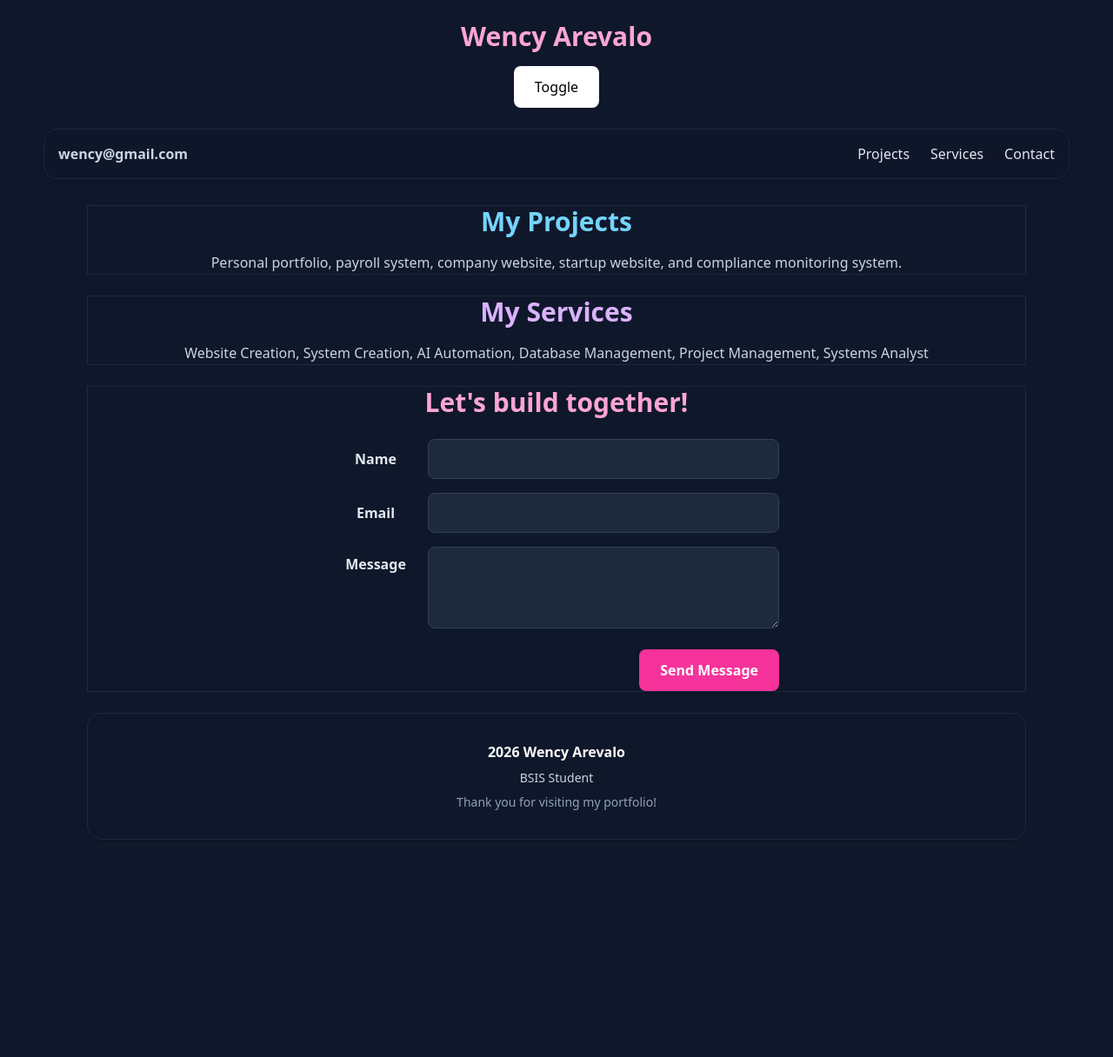
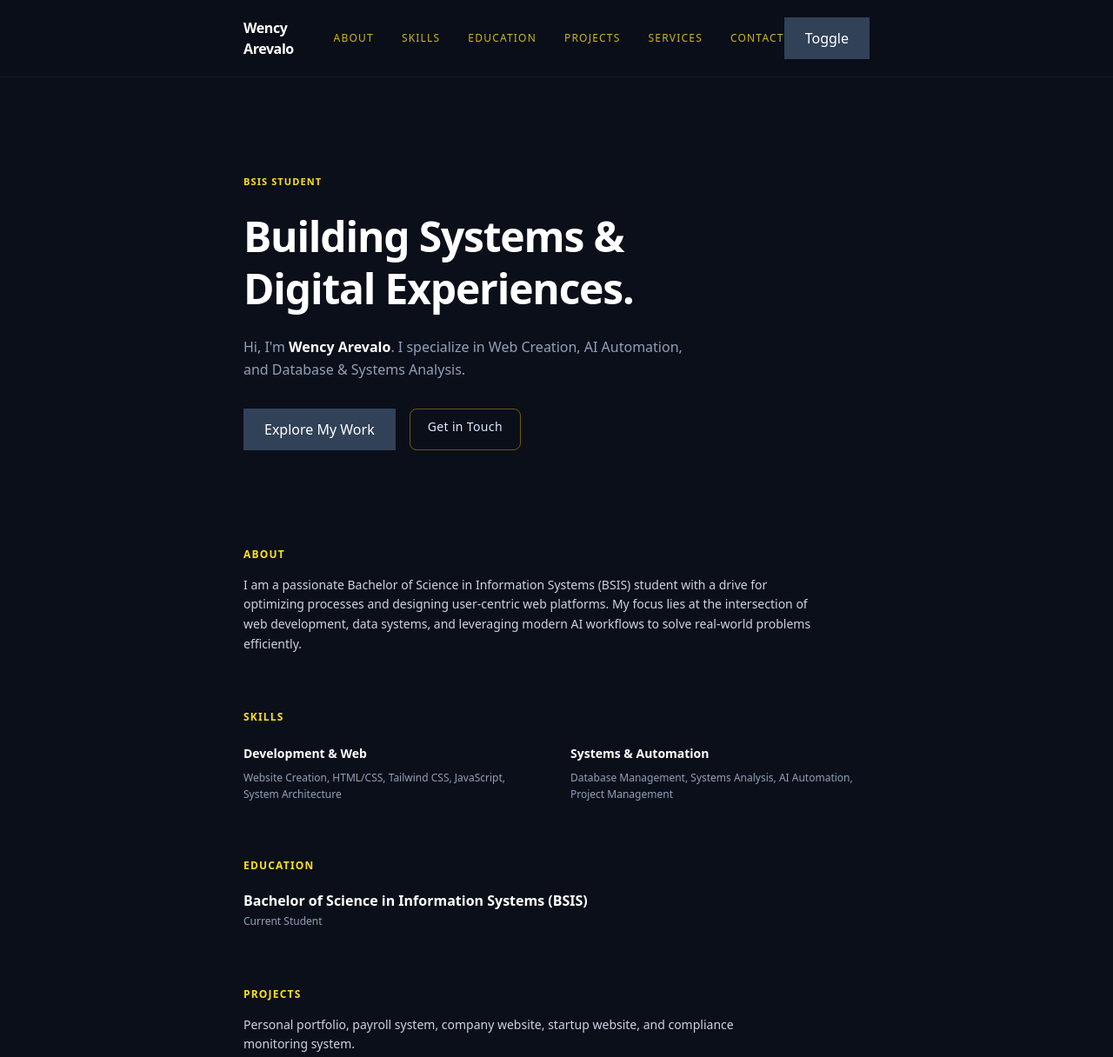
Before and after one commit to c20245792arevalo-stack/wency, a plain HTML site: page index.html in a window 1280 px wide. Shown: the top 1216 px of the page at 87% size. Before the commit the page ends 996 px from the top, so only its background shows below. Drawn offline with nearby package versions, Linux system fonts and the light colour scheme.

Commit message:
Tailwind Advance

```diff
--- a/index.html
+++ b/index.html
@@ -1,100 +1,155 @@
-
 <!DOCTYPE html>
 <html lang="en" class="dark">
 <head>
     <meta charset="UTF-8">
     <meta name="viewport" content="width=device-width, initial-scale=1.0">
-    <title>My Portfolio</title>
+    <title>My Portfolio </title>
 
     <script src="https://cdn.jsdelivr.net/npm/@tailwindcss/browser@4"></script>
 
     <style type="text/tailwindcss">
         @custom-variant dark (&:where(.dark, .dark *));
+
+        @layer components {
+            .btn-primary {
+                @apply px-6 py-3 bg-yellow-800 text-white hover:bg-orange-400 transition-colors dark:bg-slate-700;
+            }
+        }
     </style>
 </head>
 
-<body class="text-center dark:bg-slate-900 bg-white text-slate-900 dark:text-white"></body>
+<body class="bg-[#120a2a] dark:bg-[#0b0f19] text-blue-100 min-h-screen font-sans antialiased transition-colors duration-300">
 
-    <h1 class="text-3xl font-bold text-pink-500 dark:text-pink-300 mt-6">
-        Wency Arevalo
-    </h1>
+    <!-- Minimal Header -->
+    <header class="sticky top-0 z-50 bg-[#120a2a]/90 dark:bg-[#0b0f19]/90 backdrop-blur-md border-b border-blue-900/30 dark:border-slate-800/60">
+        <nav class="max-w-3xl mx-auto px-6 py-5 flex justify-between items-center">
+            <a href="#" class="font-bold text-white text-base tracking-tight hover:text-yellow-300 transition-colors">Wency Arevalo</a>
 
-    <!-- Dark Mode Toggle Button -->
-    <button id="toggledark" class="toggledark mt-4 bg-black text-white dark:bg-white dark:text-black px-6 py-3 border-none rounded-lg transition-colors duration-300 cursor-pointer">
-        Toggle
-    </button>
+            <ul class="hidden md:flex gap-8 list-none p-0 m-0 text-xs uppercase tracking-widest font-medium">
+                <li><a href="#about" class="text-yellow-300/80 hover:text-yellow-300 transition-colors">About</a></li>
+                <li><a href="#skills" class="text-yellow-300/80 hover:text-yellow-300 transition-colors">Skills</a></li>
+                <li><a href="#education" class="text-yellow-300/80 hover:text-yellow-300 transition-colors">Education</a></li>
+                <li><a href="#projects" class="text-yellow-300/80 hover:text-yellow-300 transition-colors">Projects</a></li>
+                <li><a href="#services" class="text-yellow-300/80 hover:text-yellow-300 transition-colors">Services</a></li>
+                <li><a href="#contact" class="text-yellow-300/80 hover:text-yellow-300 transition-colors">Contact</a></li>
+            </ul>
 
-    <!-- Navigation Header -->
-    <header class="mt-6">
-        <nav class="flex justify-between items-center mx-[50px] max-sm:flex-col max-sm:gap-[15px] p-4 bg-white/80 dark:bg-slate-900/80 backdrop-blur-md rounded-2xl shadow-sm border border-white/50 dark:border-slate-800">
-            <span class="font-semibold text-slate-600 dark:text-slate-300">wency@gmail.com</span>
-            <ul class="list-none flex gap-[24px] p-0 m-0 max-sm:flex-col max-sm:text-center">
-                <li><a href="#projects" class="font-medium text-slate-700 dark:text-slate-200 hover:text-sky-600 transition-colors">Projects</a></li>
-                <li><a href="#services" class="font-medium text-slate-700 dark:text-slate-200 hover:text-purple-600 transition-colors">Services</a></li>
-                <li><a href="#contact" class="font-medium text-slate-700 dark:text-slate-200 hover:text-pink-600 transition-colors">Contact</a></li>
-            </ul>
+            <button class="toggledark btn-primary">
+                Toggle
+            </button>
         </nav>
     </header>
 
-    <!-- Main Content Container -->
-    <main class="flex flex-col gap-6 px-[50px] py-[30px] mx-[50px] max-sm:px-[15px] max-sm:mx-[10px]">
+    <main class="max-w-3xl mx-auto px-6 py-16 flex flex-col gap-16">
 
-        <!-- Section 1: Projects -->
-        <section id="projects" class="border bg-gray-300 dark:border-slate-800 dark:bg-slate-900">
-            <h2 class="text-3xl font-extrabold text-slate-900 dark:text-sky-300 mb-4 text-center">My Projects</h2>
-            <p class="leading-relaxed text-slate-800 dark:text-slate-300 font-normal">Personal portfolio, payroll system, company website, startup website, and compliance monitoring system.</p>
+        <section id="hero" class="py-12 flex flex-col items-start gap-6">
+            <span class="text-[11px] uppercase tracking-widest text-yellow-300 font-semibold">
+                BSIS Student
+            </span>
+
+            <h1 class="text-4xl sm:text-5xl font-bold text-white tracking-tight leading-tight max-w-xl">
+                Building Systems & Digital Experiences.
+            </h1>
+
+            <!-- 30% Secondary Text Color: Vibrant Blue Accent Text -->
+            <p class="text-blue-200 dark:text-slate-400 text-base max-w-lg font-normal leading-relaxed">
+                Hi, I'm <strong class="text-white font-semibold">Wency Arevalo</strong>. I specialize in Web Creation, AI Automation, and Database & Systems Analysis.
+            </p>
+
+            <div class="flex flex-wrap gap-4 mt-2">
+                <a href="#projects" class="btn-primary">Explore My Work</a>
+                <a href="#contact" class="border border-yellow-400/40 text-blue-100 hover:bg-yellow-600/20 px-5 py-2.5 rounded-lg text-sm font-medium tracking-wide transition-colors duration-200">
+                    Get in Touch
+                </a>
+            </div>
         </section>
 
-        <!-- Section 2: Services -->
-        <section id="services" class="border bg-gray-300 dark:border-slate-800 dark:bg-slate-900">
-            <h2 class="text-3xl font-extrabold text-slate-900 dark:text-purple-300 mb-4">My Services</h2>
-            <p class="leading-relaxed text-slate-800 dark:text-slate-300 font-normal">Website Creation, System Creation, AI Automation, Database Management, Project Management, Systems Analyst</p>
+        <section id="about" class="card-section">
+            <h2 class="text-xs uppercase tracking-widest font-semibold text-yellow-300 mb-4">About</h2>
+            <p class="text-blue-100/90 dark:text-slate-300 leading-relaxed text-sm max-w-2xl">
+                I am a passionate Bachelor of Science in Information Systems (BSIS) student with a drive for optimizing processes and designing user-centric web platforms. My focus lies at the intersection of web development, data systems, and leveraging modern AI workflows to solve real-world problems efficiently.
+            </p>
         </section>
 
+        <section id="skills" class="card-section">
+            <h2 class="text-xs uppercase tracking-widest font-semibold text-yellow-300 mb-6">Skills</h2>
+            <div class="grid grid-cols-1 sm:grid-cols-2 gap-8">
+                <div>
+                    <h3 class="font-semibold text-white text-sm mb-2">Development & Web</h3>
+                    <p class="text-xs text-blue-200/80 dark:text-slate-400 leading-relaxed">Website Creation, HTML/CSS, Tailwind CSS, JavaScript, System Architecture</p>
+                </div>
+                <div>
+                    <h3 class="font-semibold text-white text-sm mb-2">Systems & Automation</h3>
+                    <p class="text-xs text-blue-200/80 dark:text-slate-400 leading-relaxed">Database Management, Systems Analysis, AI Automation, Project Management</p>
+                </div>
+            </div>
+        </section>
 
-        <!-- Section 3: Contact -->
-        <section id="contact" class="border bg-gray-300 dark:border-slate-800 dark:bg-slate-900">
-            <h2 class="text-3xl font-extrabold text-slate-900 dark:text-pink-300 mb-6 text-center">Let's build together!</h2>
+        <section id="education" class="card-section">
+            <h2 class="text-xs uppercase tracking-widest font-semibold text-yellow-300 mb-4">Education</h2>
+            <div class="py-1">
+                <h3 class="text-base font-semibold text-white">Bachelor of Science in Information Systems (BSIS)</h3>
+                <p class="text-xs text-blue-200/80 dark:text-slate-400 mt-1">Current Student</p>
+            </div>
+        </section>
 
-            <form action="#" class="flex flex-col gap-4 w-full max-w-lg mx-auto">
-                <div class="flex flex-row items-center gap-3 max-sm:flex-col max-sm:items-start">
-                    <label for="name" class="font-semibold text-slate-800 dark:text-slate-200 w-24 shrink-0">Name</label>
-                    <input type="text" id="name" name="name" required class="flex-1 w-full p-2.5 bg-white dark:bg-slate-800 dark:text-white border border-gray-400 dark:border-slate-700 rounded-lg focus:outline-none focus:ring-2 focus:ring-pink-400">
+        <section id="projects" class="card-section">
+            <h2 class="text-xs uppercase tracking-widest font-semibold text-yellow-300 mb-4">Projects</h2>
+            <p class="text-blue-100/90 dark:text-slate-300 leading-relaxed text-sm mb-6 max-w-xl">
+                Personal portfolio, payroll system, company website, startup website, and compliance monitoring system.
+            </p>
+            <a href="#contact" class="btn-primary">View Work</a>
+        </section>
+
+        <section id="services" class="card-section">
+            <h2 class="text-xs uppercase tracking-widest font-semibold text-yellow-300 mb-4">Services</h2>
+            <p class="text-blue-100/90 dark:text-slate-300 leading-relaxed text-sm">
+                Website Creation • System Creation • AI Automation • Database Management • Project Management • Systems Analyst
+            </p>
+        </section>
+
+        <section id="contact" class="card-section">
+            <h2 class="text-xs uppercase tracking-widest font-semibold text-yellow-300 mb-6">Contact</h2>
+
+            <form action="#" class="flex flex-col gap-5 w-full max-w-md">
+                <div class="flex flex-col gap-1">
+                    <label for="name" class="text-xs text-blue-200 uppercase tracking-wider">Name</label>
+                    <input type="text" id="name" name="name" required class="minimal-input">
                 </div>
 
-                <div class="flex flex-row items-center gap-3 max-sm:flex-col max-sm:items-start">
-                    <label for="email" class="font-semibold text-slate-800 dark:text-slate-200 w-24 shrink-0">Email</label>
-                    <input type="email" name="email" id="email" required class="flex-1 w-full p-2.5 bg-white dark:bg-slate-800 dark:text-white border border-gray-400 dark:border-slate-700 rounded-lg focus:outline-none focus:ring-2 focus:ring-pink-400">
+                <div class="flex flex-col gap-1">
+                    <label for="email" class="text-xs text-blue-200 uppercase tracking-wider">Email</label>
+                    <input type="email" name="email" id="email" required class="minimal-input">
                 </div>
 
-                <div class="flex flex-row items-start gap-3 max-sm:flex-col">
-                    <label for="message" class="font-semibold text-slate-800 dark:text-slate-200 w-24 shrink-0 pt-2">Message</label>
-                    <textarea name="message" id="message" rows="3" required class="flex-1 w-full p-2.5 bg-white dark:bg-slate-800 dark:text-white border border-gray-400 dark:border-slate-700 rounded-lg focus:outline-none focus:ring-2 focus:ring-pink-400"></textarea>
+                <div class="flex flex-col gap-1">
+                    <label for="message" class="text-xs text-blue-200 uppercase tracking-wider">Message</label>
+                    <textarea name="message" id="message" rows="4" required class="minimal-input"></textarea>
                 </div>
 
-                <div class="flex justify-end mt-2 max-sm:justify-center">
-                    <button type="submit" class="bg-pink-600 dark:bg-pink-500 text-white px-6 py-3 rounded-lg font-semibold shadow hover:bg-pink-700 dark:hover:bg-pink-600 transition-colors cursor-pointer">
-                        Send Message
-                    </button>
-                </div>
+                <button type="submit" class="btn-primary w-full mt-2">
+                    Send Message
+                </button>
             </form>
         </section>
 
-        <!-- Section 7: Footer (wrapped in <section id="footer"> as requested) -->
-        <section id="footer" class="border bg-gray-300 dark:border-slate-800 dark:bg-slate-900 p-8 max-sm:p-5 rounded-2xl shadow-sm text-center">
-            <p class="font-semibold text-slate-900 dark:text-white">2026 Wency Arevalo</p>
-            <p class="text-sm text-slate-700 dark:text-slate-300 mt-2">BSIS Student</p>
-            <p class="text-sm text-slate-600 dark:text-slate-400 mt-2">Thank you for visiting my portfolio!</p>
-        </section>
+        <!-- Section: Footer -->
+        <footer id="footer" class="w-full bg-[#0a051b] dark:bg-[#070a11] border-t border-blue-900/40 dark:border-slate-800/80 mt-16 transition-colors duration-300">
+        <div class="max-w-3xl mx-auto px-6 py-8 flex flex-col sm:flex-row justify-between items-center text-xs text-blue-200/70 dark:text-slate-400 gap-2">
+            <p>© 2026 Wency Arevalo</p>
+            <p>BSIS Student • Portfolio</p>
+        </div>
+    </footer>
+
 
     </main>
 
-    <!-- JavaScript for Toggle Button -->
+    <!-- JavaScript Toggle Script -->
     <script>
-        const togglebutton = document.querySelector('#toggledark');
-        const html = document.querySelector('html');
+        const togglebutton = document.querySelector('.toggledark');
+        const html= document.querySelector('html');
         togglebutton.addEventListener('click', function() {
-            html.classList.toggle('dark');
+        document.documentElement.classList.toggle('dark');
         });
     </script>
 </body>
```
